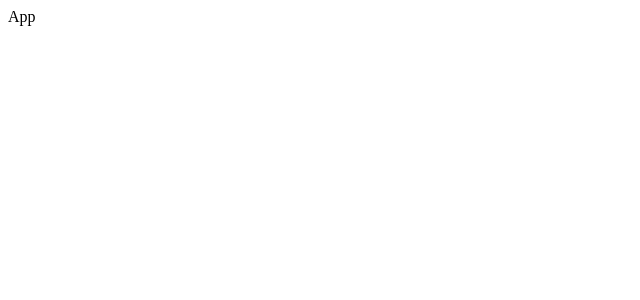
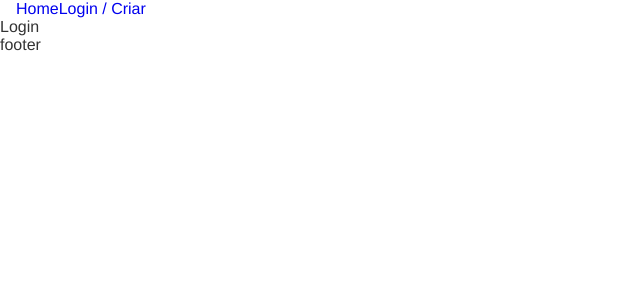
Before and after one commit to FabioJunik/Dogs, a React (Create React App) app: page /login in a window 1280 px wide. Shown: the top 300 px of the page, without its empty margins (0-640 px from the left). Built offline with nearby package versions, Linux system fonts and the light colour scheme.

Commit message:
Estrutura inicial, definindo alguns estilos globais

```diff
--- a/package.json
+++ b/package.json
@@ -10,6 +10,7 @@
     "react-dom": "^17.0.2",
     "react-router-dom": "^6.3.0",
     "react-scripts": "5.0.0",
+    "styled-components": "^5.3.5",
     "web-vitals": "^2.1.4"
   },
   "scripts": {
--- a/src/App.css
+++ /dev/null
@@ -1,7 +0,0 @@
-body{
-  background-color: #282c34;
-  padding: 25px;
-}
-.App-logo {
-  height: 40vmin;
-}
--- a/src/App.js
+++ b/src/App.js
@@ -1,8 +1,25 @@
-import React from 'react'
+import React, {  } from 'react';
+import { BrowserRouter, Routes, Route } from 'react-router-dom';
+import Footer from './Components/Footer/Footer';
+import Header from './Components/Header/Header';
+import Home from './Components/Home/Home';
+import Login from './Components/Login/Login';
+import { GlobalStyles } from './Styles/globalStyles';
 
 const App = () => {
+
   return (
-    <div>App</div>
+    <>
+      <BrowserRouter>
+        <GlobalStyles/>
+        <Header/>
+        <Routes>
+          <Route path="/" element={<Home/>}/>
+          <Route path="/login" element={<Login/>}/>
+        </Routes>
+        <Footer/>
+      </BrowserRouter>
+    </>
   )
 }
 
--- /dev/null
+++ b/src/Components/Footer/Footer.js
@@ -0,0 +1,11 @@
+import React from 'react';
+
+const Footer = () => {
+  return (
+    <footer>
+        footer
+    </footer>
+  )
+}
+
+export default Footer;
--- /dev/null
+++ b/src/Components/Footer/FooterStyles.js
@@ -0,0 +1,5 @@
+import styled from "styled-components";
+
+export const Container = styled.div`
+
+`;
--- /dev/null
+++ b/src/Components/Header/Header.js
@@ -0,0 +1,16 @@
+import React from 'react';
+import { Link } from 'react-router-dom';
+import { } from '../Home/HomeStyles';
+
+const Header = () => {
+  return (
+    <header>
+        <nav className='container'>
+            <Link to="/">Home</Link>
+            <Link to="/login">Login / Criar</Link>
+        </nav>
+    </header>
+  )
+}
+
+export default Header;
--- /dev/null
+++ b/src/Components/Header/HeaderStyles.js
@@ -0,0 +1,5 @@
+import styled from "styled-components";
+
+export const Container = styled.div`
+
+`;
--- /dev/null
+++ b/src/Components/Home/Home.js
@@ -0,0 +1,9 @@
+import React from 'react'
+
+const Home = () => {
+  return (
+    <div>Home</div>
+  )
+}
+
+export default Home
--- /dev/null
+++ b/src/Components/Home/HomeStyles.js
@@ -0,0 +1,3 @@
+import styled from "styled-components";
+
+export const Container = styled.div``;
--- /dev/null
+++ b/src/Components/Login/Login.js
@@ -0,0 +1,9 @@
+import React from 'react'
+
+const Login = () => {
+  return (
+    <div>Login</div>
+  )
+}
+
+export default Login
--- /dev/null
+++ b/src/Styles/globalStyles.js
@@ -0,0 +1,36 @@
+import { createGlobalStyle } from "styled-components";
+
+export const GlobalStyles = createGlobalStyle`
+    *{
+        margin: 0;
+        padding: 0;
+        box-sizing: border-box;
+        list-style: none;
+        text-decoration: none;
+    }
+
+    body{
+        color: #333;
+        --type-first: Helvetica, Arial, sans-serif;
+        --type-second: 'Spectral', Georgia;
+        font-family: var(--type-first);
+
+    }
+
+    img{
+        max-width: 100%;
+        display: block;
+    }
+
+    button, input{
+        display: block;
+        font-size: 1rem;
+        font-family: var(--type-first);
+        color: #333;
+    }
+
+    .container{
+        max-width: 50rem;
+        padding: 0 1rem;
+    }
+`;
```
Also changed, not shown: src/Components/Login/LoginStyles.js (added), 1 other file (tests, documents, lock files or other folders).
